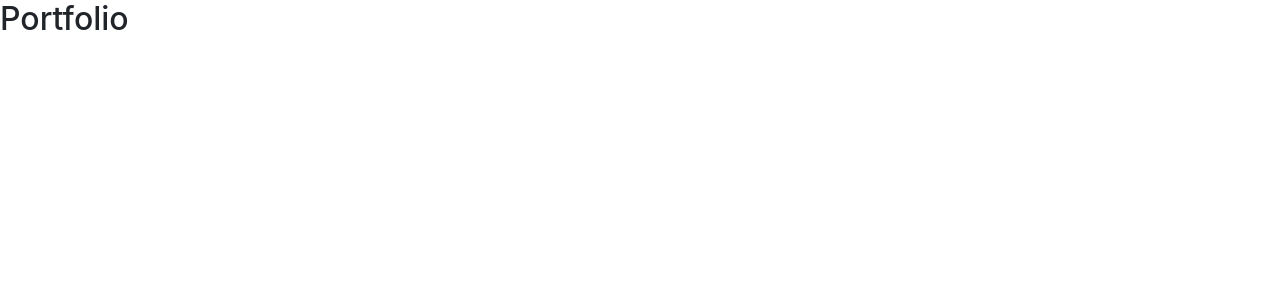
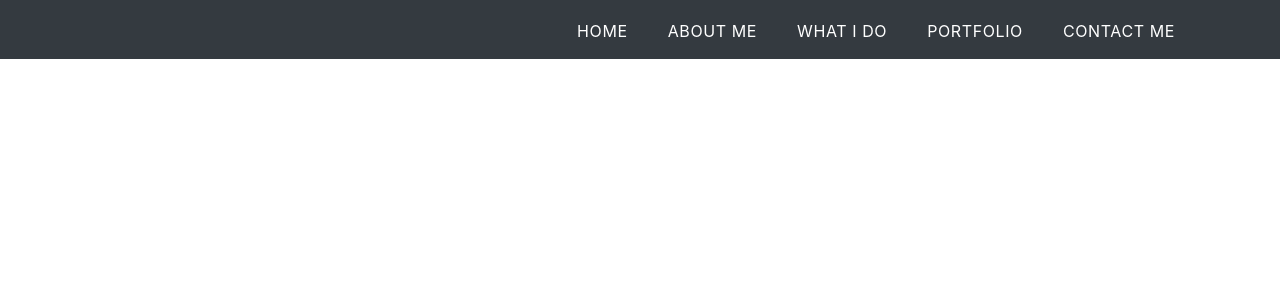
Before and after one commit to chris6661/react-portfolio, a React (Create React App) app: page / in a window 1280 px wide. Shown: the top 300 px of the page. Built offline with nearby package versions, Linux system fonts and the light colour scheme.

Commit message:
finish navbar

```diff
--- a/package.json
+++ b/package.json
@@ -3,6 +3,9 @@
   "version": "0.1.0",
   "private": true,
   "dependencies": {
+    "@fortawesome/fontawesome-svg-core": "^1.2.34",
+    "@fortawesome/free-solid-svg-icons": "^5.15.2",
+    "@fortawesome/react-fontawesome": "^0.1.14",
     "@testing-library/jest-dom": "^5.11.9",
     "@testing-library/react": "^11.2.5",
     "@testing-library/user-event": "^12.8.3",
--- a/public/index.html
+++ b/public/index.html
@@ -1,14 +1,12 @@
 <!DOCTYPE html>
 <html lang="en">
+
 <head>
   <meta charset="utf-8" />
   <link rel="icon" href="%PUBLIC_URL%/favicon.ico" />
   <meta name="viewport" content="width=device-width, initial-scale=1" />
   <meta name="theme-color" content="#000000" />
-    <meta
-      name="description"
-      content="Web site created using create-react-app"
-    />
+  <meta name="description" content="Web site created using create-react-app" />
   <link rel="apple-touch-icon" href="%PUBLIC_URL%/logo192.png" />
   <!--
       manifest.json provides metadata used when your web app is installed on a
@@ -26,6 +24,7 @@
     -->
   <title>React App</title>
 </head>
+
 <body>
   <noscript>You need to enable JavaScript to run this app.</noscript>
   <div id="root"></div>
@@ -39,5 +38,15 @@
       To begin the development, run `npm start` or `yarn start`.
       To create a production bundle, use `npm run build` or `yarn build`.
     -->
+  <script src="https://code.jquery.com/jquery-3.2.1.slim.min.js"
+    integrity="sha384-KJ3o2DKtIkvYIK3UENzmM7KCkRr/rE9/Qpg6aAZGJwFDMVNA/GpGFF93hXpG5KkN" crossorigin="anonymous">
+  </script>
+  <script src="https://cdnjs.cloudflare.com/ajax/libs/popper.js/1.12.9/umd/popper.min.js"
+    integrity="sha384-ApNbgh9B+Y1QKtv3Rn7W3mgPxhU9K/ScQsAP7hUibX39j7fakFPskvXusvfa0b4Q" crossorigin="anonymous">
+  </script>
+  <script src="https://maxcdn.bootstrapcdn.com/bootstrap/4.0.0/js/bootstrap.min.js"
+    integrity="sha384-JZR6Spejh4U02d8jOt6vLEHfe/JQGiRRSQQxSfFWpi1MquVdAyjUar5+76PVCmYl" crossorigin="anonymous">
+  </script>
 </body>
+
 </html>
--- a/src/App.css
+++ b/src/App.css
@@ -1,38 +1,39 @@
-.App {
-  text-align: center;
+@import url('https://fonts.googleapis.com/css2?family=Roboto+Condensed:wght@300&display=swap');
+
+:root {
+  --primary-white: #fff;
+  --primary-blue: #00FFFF;
+  --primary-rasp: #FF007F;
+  --primary-dark: rgba(255, 255, 255, 0);
 }
 
-.App-logo {
-  height: 40vmin;
-  pointer-events: none;
+body{
+  font-family: 'Roboto Condensed' sans-serif;
 }
 
-@media (prefers-reduced-motion: no-preference) {
-  .App-logo {
-    animation: App-logo-spin infinite 20s linear;
-  }
+/****NAVBAR****/
+
+/***MENU LINKS***/
+nav a.nav-link {
+  letter-spacing: 0.0375rem;
+  cursor: pointer;
 }
 
-.App-header {
-  background-color: #282c34;
-  min-height: 100vh;
-  display: flex;
-  flex-direction: column;
-  align-items: center;
-  justify-content: center;
-  font-size: calc(10px + 2vmin);
-  color: white;
+nav ul li {
+  text-transform: uppercase;
 }
 
-.App-link {
-  color: #61dafb;
+.navbar-nav > li > a {
+  margin-right: 0.75rem;
+  margin-left: 0.75rem;
+ color: var(--primary-white) !important;
+ border-top: 0.1875rem solid var(--primary-dark);
 }
 
-@keyframes App-logo-spin {
-  from {
-    transform: rotate(0deg);
-  }
-  to {
-    transform: rotate(360deg);
-  }
+.navbar-nav > li > a.active, .navbar-nav > li > a.active:focus {
+  border-top: 0.1875rem solid var(--primary-blue);
 }
+
+.navbar-nav > li > a:hover {
+  border-top: 0.1875rem solid var(--primary-blue);
+}
--- a/src/App.js
+++ b/src/App.js
@@ -1,8 +1,10 @@
 import './App.css';
 import 'bootstrap/dist/css/bootstrap.min.css';
+import Navbar from './components/Navbar';
+
 function App() {
   return (
-    <h2>Portfolio</h2>
+    <Navbar />
   );
 }
 
--- /dev/null
+++ b/src/components/Navbar.js
@@ -0,0 +1,47 @@
+import React from 'react'
+//REACTFONT awesome
+import { FontAwesomeIcon } from "@fortawesome/react-fontawesome";
+import { faBars } from "@fortawesome/free-solid-svg-icons";
+
+const Navbar = () => {
+    return (
+        <nav className="navbar navbar-expand-lg navbar-light bg-dark">
+    <div className='container'>
+        <a className="navbar-brand" href="#"> </a>
+        <button className="navbar-toggler" type="button" data-toggle="collapse" data-target="#navbarSupportedContent" aria-controls="navbarSupportedContent" aria-expanded="false" aria-label="Toggle navigation">
+            <FontAwesomeIcon icon={faBars} style={{ color: '#fff'}}/>
+        </button>
+
+        <div className="collapse navbar-collapse" id="navbarSupportedContent">
+          <ul className="navbar-nav ml-auto">
+            <li className="nav-item active">
+              <a className="nav-link" href="#">Home <span className="sr-only">(current)</span></a>
+            </li>
+            <li className="nav-item">
+              <a className="nav-link" href="#">About Me</a>
+            </li>
+
+            <li className="nav-item">
+              <a className="nav-link" href="#">What I Do</a>
+            </li>
+
+            <li className="nav-item">
+              <a className="nav-link" href="#">Portfolio</a>
+            </li>
+
+            <li className="nav-item">
+              <a className="nav-link" href="#">Contact Me</a>
+            </li>
+
+          </ul>
+
+        </div>
+        </div>
+      </nav>
+    )
+}
+
+export default Navbar
+
+
+//can put picture or some logo where navbar was line 6, path it right
```
Also changed, not shown: 1 other file (tests, documents, lock files or other folders). Lines whose indentation alone changed are shown as unchanged.
